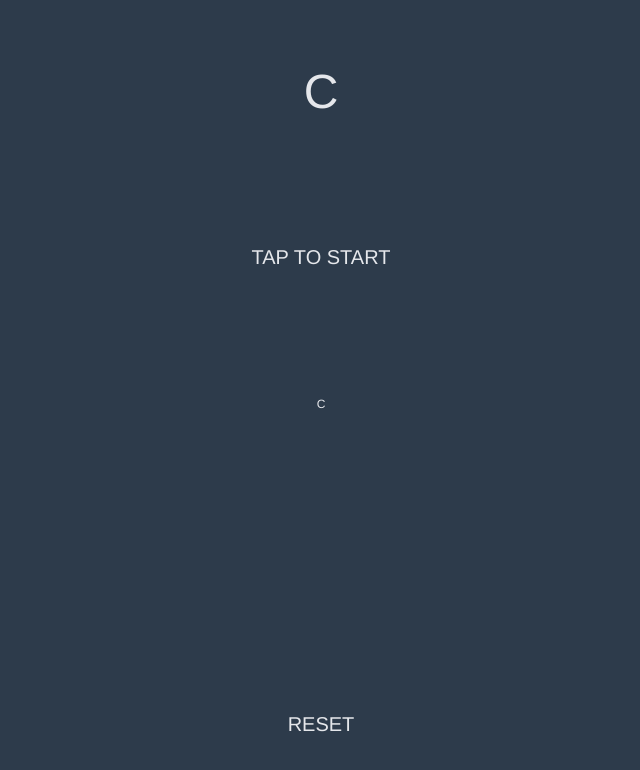
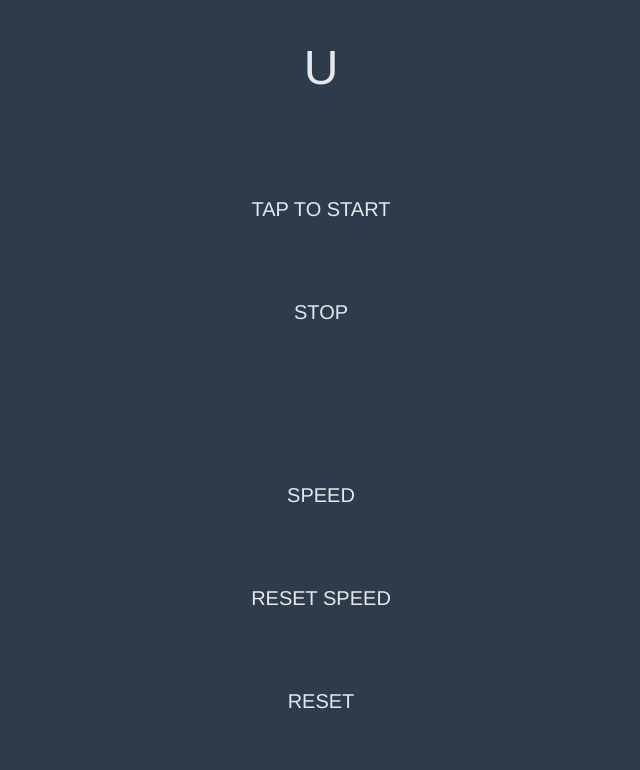
Before and after one commit to charles-lemain/pocket-alphabet, a plain HTML site: page index.html in a window 1280 px wide. Both pictures are taken after a click on the element "TAP TO START". Shown: the whole page, without its empty margins (319-959 px from the left). Drawn offline with Linux system fonts and the light colour scheme.

Commit message:
make app great again

```diff
--- a/index.html
+++ b/index.html
@@ -20,8 +20,17 @@
             <div class="element" id="start-button">
                 TAP TO START
             </div>
+            <div class="element" id="stop-button">
+                STOP
+            </div>
             <div class="element" id="used-letters">
 
+            </div>
+            <div class="element" id="speed-button">
+                SPEED
+            </div>
+            <div class="element" id="reset-speed">
+                RESET SPEED
             </div>
             <div class="element" id="reset-button">
                 RESET
--- a/script.js
+++ b/script.js
@@ -12,37 +12,60 @@ function getRandomInt (currentRange) {
 
 function removeFromArray (array, indexToRemove) {
     let usedLetter = array.splice(indexToRemove, 1);
-    usedArray.push(usedLetter[0]);
-    return usedLetter;
+    let returnLetter = usedLetter[0];
+    return returnLetter;
+
 }
 
-function arrayToTextContent (arrayUsed) {
-    let stringArray = '';
-    for (let i = 0; i < arrayUsed.length; i++) {
-        stringArray = stringArray + arrayUsed[i] + ' ';
-    }
-    return stringArray;
+function pickLetter (array, index) {
+    let letter = array[index];
+    return letter;
 }
+
 
 const letterBox = document.querySelector('#letter-show');
 const startButton = document.querySelector('#start-button');
+const stopButton = document.querySelector('#stop-button');
 const resetButton = document.querySelector('#reset-button');
+const speedButton = document.querySelector('#speed-button');
+const resetSpeed = document.querySelector('#reset-speed')
 const usedLetters = document.querySelector('#used-letters');
 
 let letterArray = createAlphabet();
 let usedArray = [];
+let currentSpeed = 900;
+let running = false;
+let letterPicker;
 
-startButton.addEventListener('click', (event, currentIndex) => {
-    let currentLetter = removeFromArray(letterArray, getRandomInt(letterArray.length));
-    letterBox.textContent = currentLetter;
-    if (usedArray.length < 26) {
-        usedLetters.textContent = arrayToTextContent(usedArray);
-    }
-});
+startButton.addEventListener('click', (event) => {
+    letterPicker = setInterval(() => {
+        letterBox.textContent = pickLetter(letterArray, getRandomInt(letterArray.length));
+        }, currentSpeed);
+    running = true;
+    });
 
+
+
+stopButton.addEventListener('click', (event) => {
+    if (running) {
+    clearInterval(letterPicker);
+    letterArray.splice(letterArray.indexOf(letterBox.textContent), 1);
+    //let currentLetter = removeFromArray(letterArray, letterArray.indexOf(letterBox.textContent));
+    usedArray.push(letterBox.textContent);
+    usedLetters.textContent = usedArray.toString()
+}}, false);
 resetButton.addEventListener('click', (event) => {
     letterArray = createAlphabet();
     usedArray = [];
     usedLetters.textContent = '';
     letterBox.textContent = '';
 });
+
+ speedButton.addEventListener('click', () => {
+      currentSpeed = prompt('set speed (less = faster)');
+      currentSpeed = Number(currentSpeed);
+  });
+
+  resetSpeed.addEventListener('click', () => {
+      currentSpeed = 900;
+  });
--- a/style.css
+++ b/style.css
@@ -1,7 +1,5 @@
 body {
     display: flex;
-    height: 100vh;
-    width: 100vw;
     background-color: beige;
     font-family: Helvetica, Arial, sans-serif;
     margin: 0px;
@@ -17,16 +15,18 @@ body {
     align-items: center;
     background-color: rgb(45, 59, 75);
     width: 100vw;
+    height: 100vh;
 
 }
 
 .element {
     flex: 0 1 auto;
+    display: flex;
     font-size: 20px;
     /*border: 1px solid black;*/
     border-radius: 0.5rem;
     padding: 2vh 4vw;
-    margin: 6vh 0vw;
+    margin: 3vh 0vw;
 }
 #letter-show {
     font-size: 48px;
@@ -49,7 +49,6 @@ body {
 }
 #reset-button {
     margin: none;
-    margin-top: auto;
     cursor: pointer;
 }
 
```
